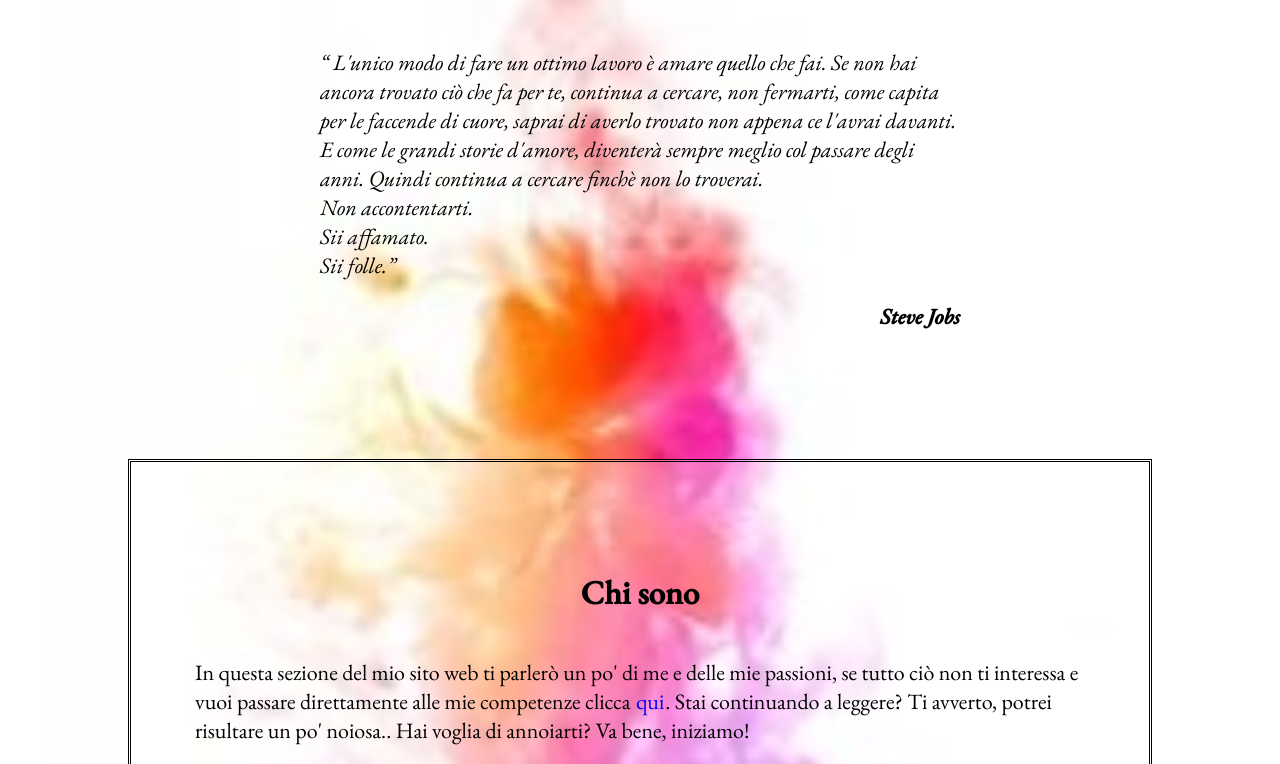
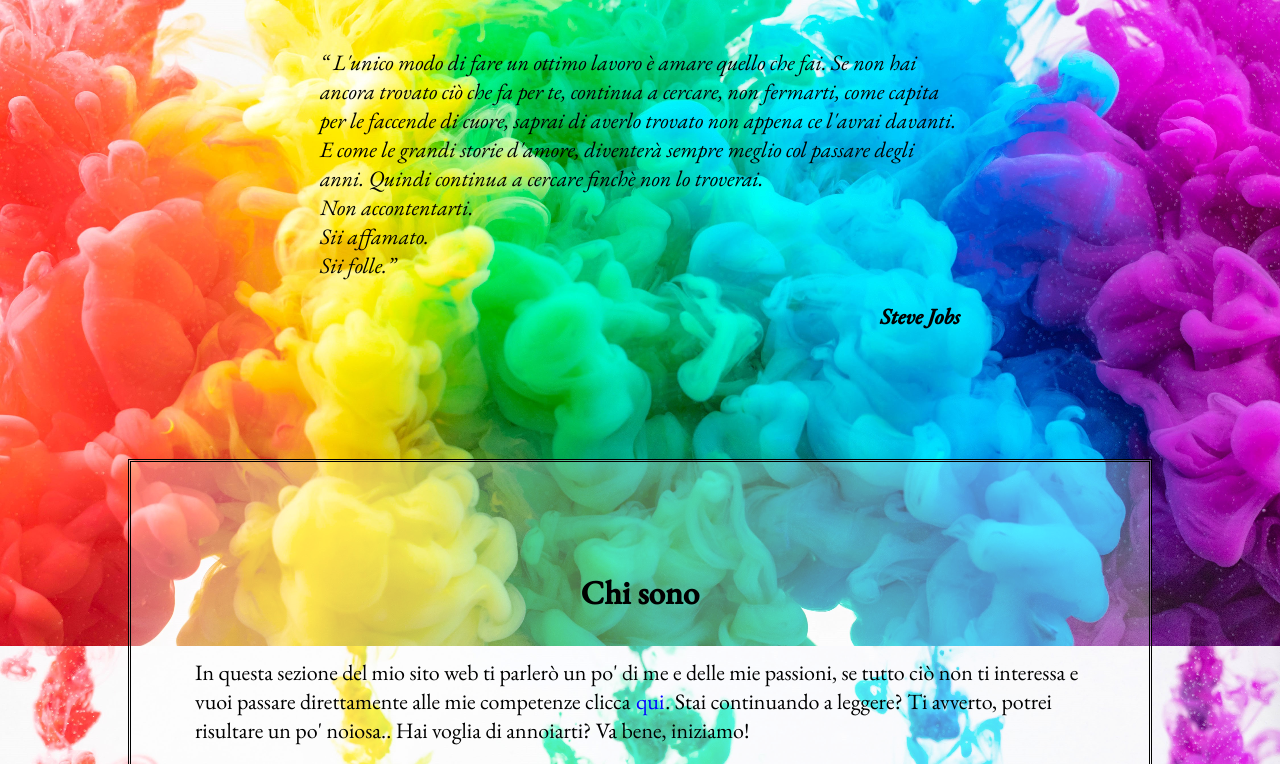
Before and after one commit to Alessiauteri/sitopersonale, a plain HTML site: page index.html in a window 1280 px wide. Shown: the part 207-971 px from the top of the page. Drawn offline with nearby package versions, Linux system fonts and the light colour scheme.

Commit message:
Update style.css

```diff
--- a/assets/css/style.css
+++ b/assets/css/style.css
@@ -15,7 +15,7 @@
      font-family: 'EB Garamond', serif;
      color:black;
      background-color:#ffffff;
-     background-image: url('img/sfondo1.jpg');
+     background-image: url('img/sfondo.jpg');
      background-size: cover;
      background-repeat: no-repeat;
      background-attachment: fixed;
@@ -166,7 +166,7 @@
         text-align: center;
 
     }
-    @media only screen and  (min-height: 280px) and (max-width: 480px) and (orientation: portrait ) and (orientation: landscape )  {
+    @media only screen and  (min-height: 280px) and (max-width: 480px) {
       *{
         padding: 0;
         margin: 0;
```
